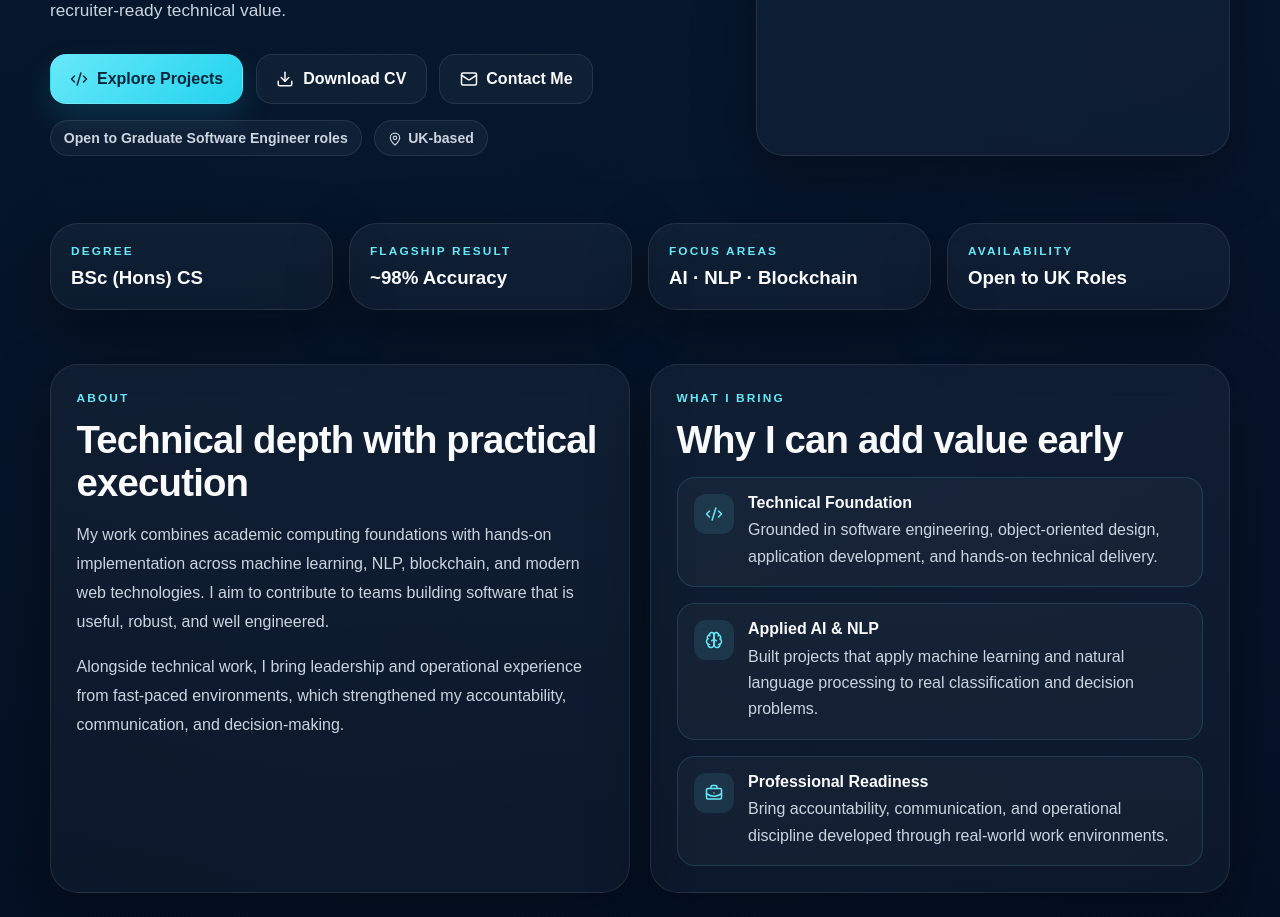
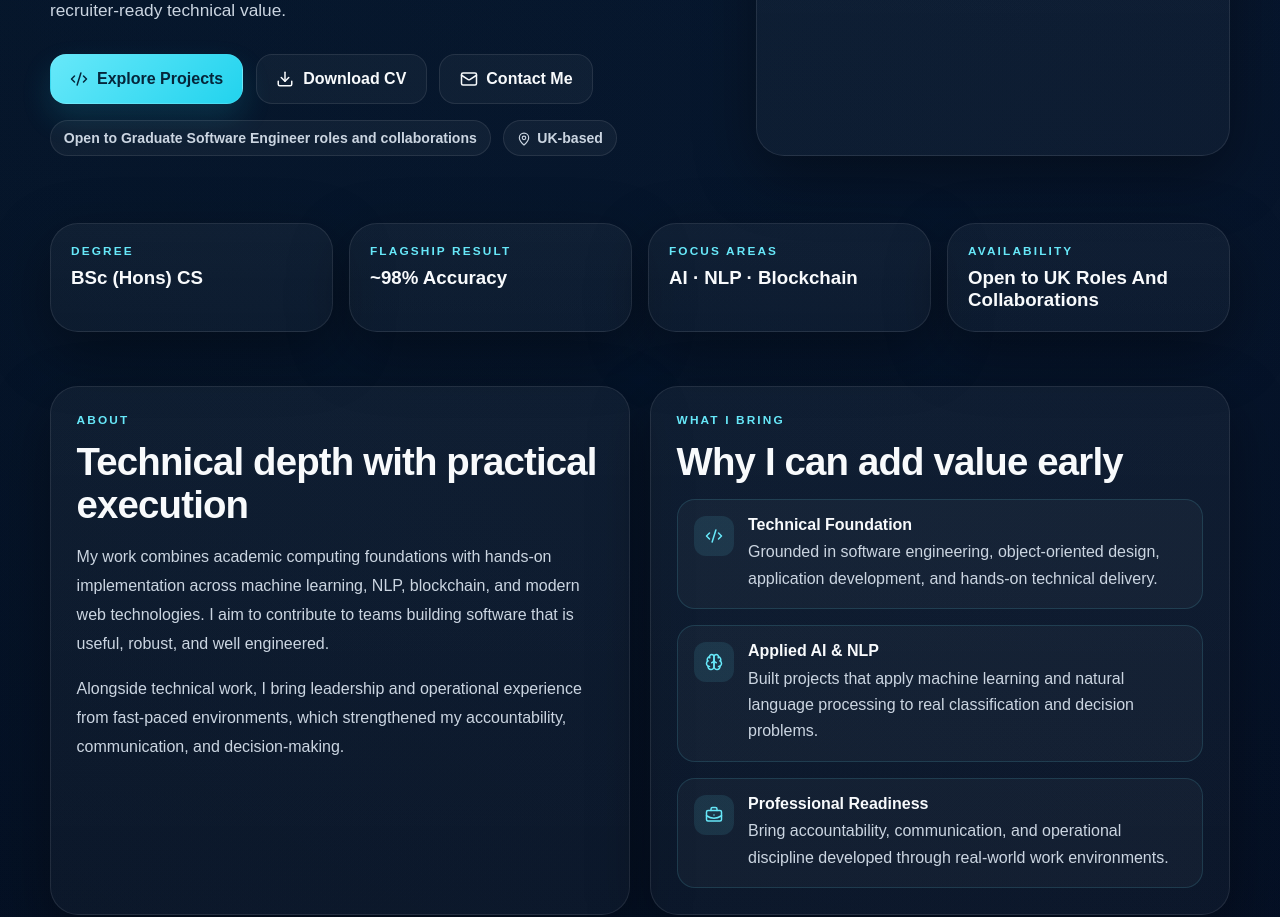
Before and after one commit to junaidmir1212/junaid-portfolio, a Next.js app: page / in a window 1280 px wide. Shown: the part 860-1777 px from the top of the page. Built offline with nearby package versions, Linux system fonts and the light colour scheme.

Commit message:
Updated availability

```diff
--- a/app/page.tsx
+++ b/app/page.tsx
@@ -289,7 +289,7 @@ const quickStats = [
   { label: "Degree", value: "BSc (Hons) CS" },
   { label: "Flagship Result", value: "~98% Accuracy" },
   { label: "Focus Areas", value: "AI · NLP · Blockchain" },
-  { label: "Availability", value: "Open to UK Roles" },
+  { label: "Availability", value: "Open to UK Roles And Collaborations" },
 ];
 
 const navItems = [
@@ -416,7 +416,7 @@ export default function Page() {
 
               <div className="highlights-row" style={{ marginTop: "1rem" }}>
                 <span className="highlight-pill">
-                  Open to Graduate Software Engineer roles
+                  Open to Graduate Software Engineer roles and collaborations
                 </span>
                 <span className="highlight-pill">
                   <MapPin size={14} style={{ marginRight: 6, verticalAlign: "middle" }} />
```
